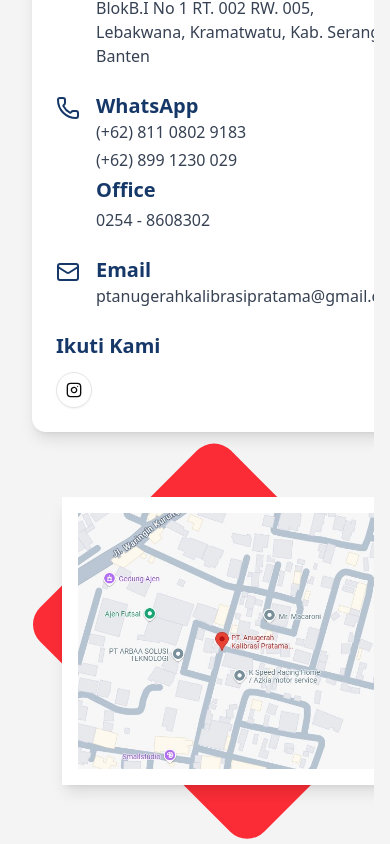
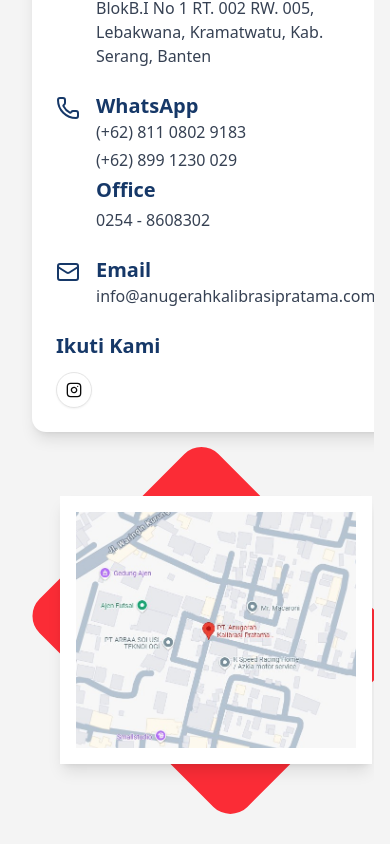
Before and after one commit to alifismady/akb-company-profile, a Next.js app: page / in a window 390 px wide. Shown: the part 11156-12000 px from the top of the page. Built offline with nearby package versions, Linux system fonts and the light colour scheme.

Commit message:
update email

```diff
--- a/containers/home-page/contact-section/index.tsx
+++ b/containers/home-page/contact-section/index.tsx
@@ -91,10 +91,10 @@ const ContactUsSection: React.FC = () => {
                       Email
                     </h3>
                     <Link
-                      href="mailto:ptanugerahkalibrasipratama@gmail.com"
-                      className="text-gray-700 text-md md:text-xs hover:text-[#163868] hover:underline transition-colors"
+                      href="mailto:info@anugerahkalibrasipratama.com"
+                      className="text-gray-700 text-md md:text-md hover:text-[#163868] hover:underline transition-colors"
                     >
-                      ptanugerahkalibrasipratama@gmail.com
+                      info@anugerahkalibrasipratama.com
                     </Link>
                   </div>
                 </div>
```
